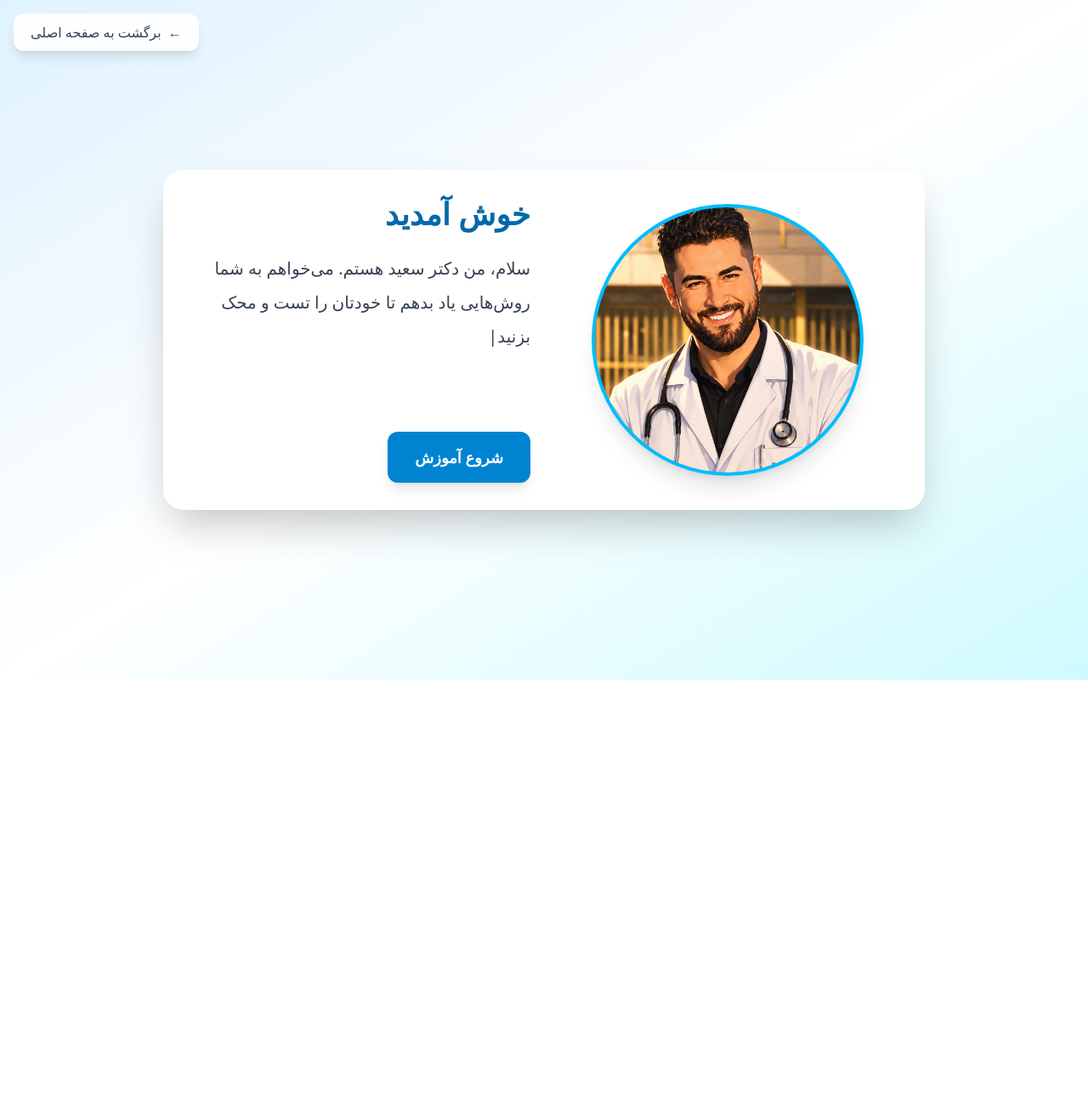
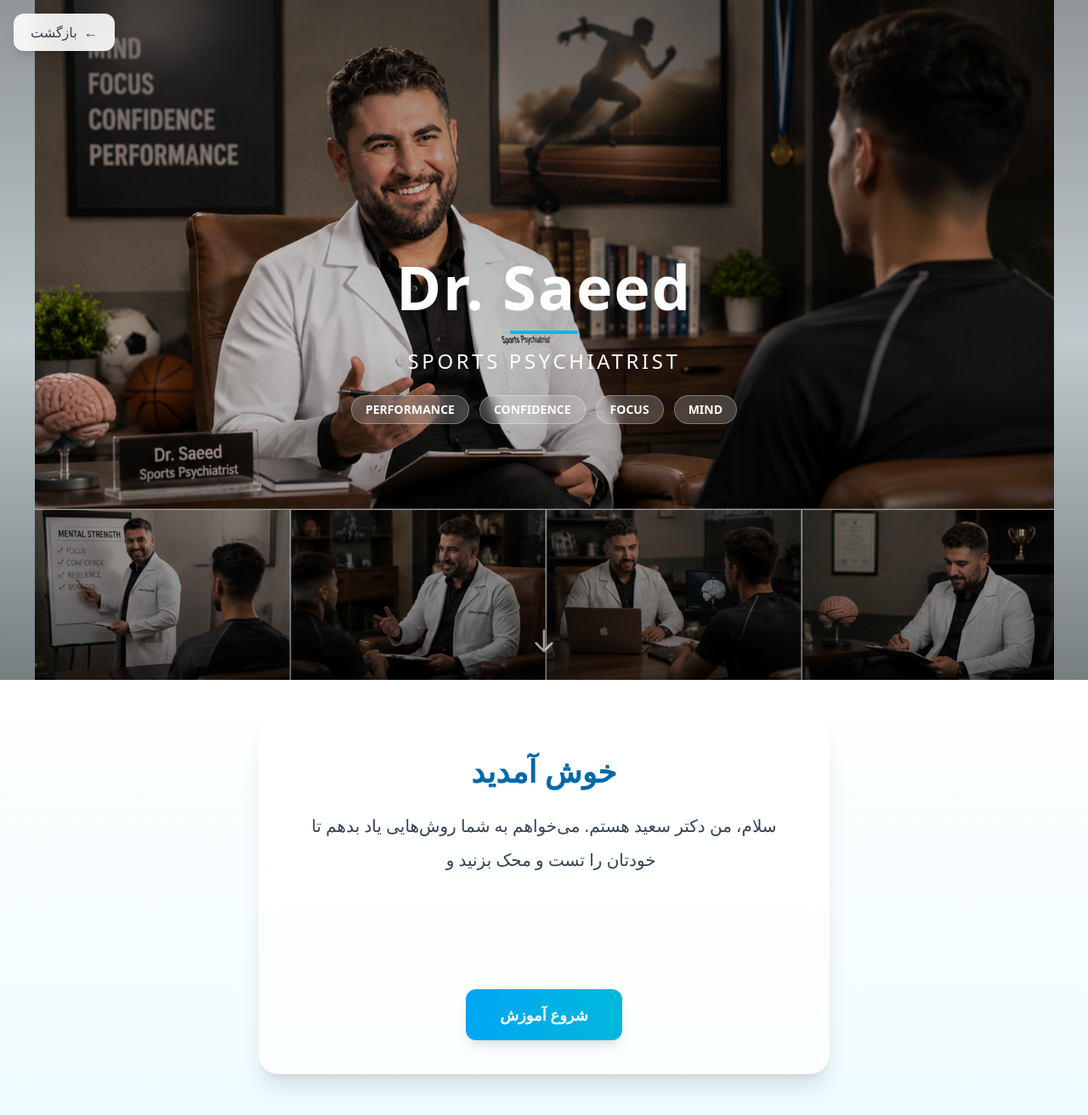
Before and after one commit to amir-ghaderian/doctor-saeed-app, a Next.js app: page /page-version2 in a window 1280 px wide. Shown: the whole page at 85% size. Before the commit the page ends 800 px from the top, so only its background shows below. Built offline with nearby package versions, Linux system fonts and the light colour scheme.

Commit message:
add new version

```diff
--- a/app/ballon-version1/page.tsx
+++ b/app/ballon-version1/page.tsx
@@ -32,12 +32,38 @@ export default function BalloonVersion() {
     },
   ];
 
-  const positions: Position[] = [
-    { top: "-20px", left: "50%", transform: "translateX(-50%)", arrow: "bottom" },
-    { bottom: "-20px", left: "50%", transform: "translateX(-50%)", arrow: "top" },
-    { top: "50%", left: "-30px", transform: "translateY(-50%)", arrow: "right" },
-    { top: "50%", right: "-30px", transform: "translateY(-50%)", arrow: "left" },
-  ];
+  // موقعیت‌های متفاوت برای موبایل و دسکتاپ
+  const getPositions = (isMobile: boolean): Position[] => {
+    if (isMobile) {
+      return [
+        { top: "-20px", left: "50%", transform: "translateX(-50%)", arrow: "bottom" },
+        { bottom: "-20px", left: "50%", transform: "translateX(-50%)", arrow: "top" },
+        { bottom: "-20px", left: "50%", transform: "translateX(-50%)", arrow: "top" },
+        { bottom: "-20px", left: "50%", transform: "translateX(-50%)", arrow: "top" },
+      ];
+    }
+    return [
+      { top: "-20px", left: "50%", transform: "translateX(-50%)", arrow: "bottom" },
+      { bottom: "-20px", left: "50%", transform: "translateX(-50%)", arrow: "top" },
+      { top: "50%", left: "-30px", transform: "translateY(-50%)", arrow: "right" },
+      { top: "50%", right: "-30px", transform: "translateY(-50%)", arrow: "left" },
+    ];
+  };
+
+  const [isMobile, setIsMobile] = useState(false);
+
+  useEffect(() => {
+    const checkMobile = () => {
+      setIsMobile(window.innerWidth < 768);
+    };
+
+    checkMobile();
+    window.addEventListener('resize', checkMobile);
+
+    return () => window.removeEventListener('resize', checkMobile);
+  }, []);
+
+  const positions = getPositions(isMobile);
 
   useEffect(() => {
     const interval = setInterval(() => {
@@ -70,24 +96,26 @@ export default function BalloonVersion() {
   };
 
   return (
-    <main className="min-h-screen bg-gradient-to-br from-sky-100 via-white to-cyan-100 flex items-center justify-center p-6">
-      <Link href="/" className="fixed top-4 left-4 z-50">
-        <button className="bg-white/90 backdrop-blur-sm px-5 py-2.5 rounded-xl shadow-lg hover:shadow-xl transition-all flex items-center gap-2 text-gray-700 hover:text-sky-600">
-          <span>←</span> برگشت به صفحه اصلی
+    <main className="min-h-screen bg-gradient-to-br from-sky-100 via-white to-cyan-100 flex items-center justify-center p-4 md:p-6">
+      <Link href="/" className="fixed top-3 left-3 md:top-4 md:left-4 z-50">
+        <button className="bg-white/90 backdrop-blur-sm px-3 py-2 md:px-5 md:py-2.5 rounded-xl shadow-lg hover:shadow-xl transition-all flex items-center gap-2 text-sm md:text-base text-gray-700 hover:text-sky-600">
+          <span>←</span> <span className="hidden xs:inline">برگشت به صفحه اصلی</span>
+          <span className="xs:hidden">بازگشت</span>
         </button>
       </Link>
 
-      <div className="max-w-4xl w-full bg-white rounded-3xl shadow-2xl overflow-hidden">
-        <div className="grid md:grid-cols-2 gap-8 items-center p-8">
+      <div className="max-w-4xl w-full bg-white rounded-2xl md:rounded-3xl shadow-2xl overflow-hidden">
+        <div className="grid grid-cols-1 md:grid-cols-2 gap-4 md:gap-8 items-center p-4 md:p-8">
+          {/* بخش تصویر و بادکنک‌ها - تغییر ترتیب در موبایل */}
           <motion.div
             initial={{ opacity: 0, x: -80 }}
             animate={{ opacity: 1, x: 0 }}
             transition={{ duration: 1 }}
-            className="flex justify-center"
+            className={`flex justify-center ${isMobile ? 'order-first' : 'order-none'}`}
           >
-            <div className="relative inline-block">
+            <div className="relative inline-block w-full max-w-[280px] md:max-w-none">
               <div
-                className="w-80 h-96 rounded-2xl shadow-xl bg-cover bg-center border-4 border-sky-400"
+                className="w-full h-72 md:h-96 rounded-2xl shadow-xl bg-cover bg-center border-4 border-sky-400"
                 style={{
                   backgroundImage: "url('/pic/eshak.jpg')",
                   backgroundPosition: "center 20%",
@@ -101,17 +129,19 @@ export default function BalloonVersion() {
                   animate={{ opacity: 1, scale: 1, y: 0 }}
                   exit={{ opacity: 0, scale: 0.3, y: -20 }}
                   transition={{ duration: 0.5 }}
-                  className="absolute z-20 max-w-[240px]"
+                  className="absolute z-20"
                   style={{
                     top: currentPosition.top,
                     bottom: currentPosition.bottom,
                     left: currentPosition.left,
                     right: currentPosition.right,
                     transform: currentPosition.transform,
+                    maxWidth: isMobile ? '180px' : '240px',
+                    width: isMobile ? '80%' : 'auto',
                   }}
                 >
-                  <div className="bg-white rounded-xl px-5 py-3.5 shadow-lg border-2 border-sky-300 relative">
-                    <p className="text-gray-800 text-sm font-medium leading-relaxed text-center">
+                  <div className="bg-white rounded-xl px-3 py-2.5 md:px-5 md:py-3.5 shadow-lg border-2 border-sky-300 relative">
+                    <p className="text-gray-800 text-xs md:text-sm font-medium leading-relaxed text-center">
                       {currentQuote.text}
                     </p>
                     <div className={`absolute ${getArrowClasses()} w-0 h-0 ${getArrowBorder()}`} />
@@ -119,41 +149,47 @@ export default function BalloonVersion() {
                 </motion.div>
               </AnimatePresence>
 
-              <div className="absolute -bottom-8 left-1/2 transform -translate-x-1/2 flex gap-2">
+              {/* نقطه‌های پایین - همیشه در پایین */}
+              <div className="absolute -bottom-6 md:-bottom-8 left-1/2 transform -translate-x-1/2 flex gap-1.5 md:gap-2">
                 {quotes.map((_, index) => (
                   <div
                     key={index}
-                    className={`w-2.5 h-2.5 rounded-full transition-all duration-300 ${
-                      index === quoteIndex ? 'bg-sky-600 w-8' : 'bg-sky-200'
+                    className={`rounded-full transition-all duration-300 ${
+                      index === quoteIndex ? 'bg-sky-600 w-6 md:w-8' : 'bg-sky-200'
                     }`}
+                    style={{ height: isMobile ? '8px' : '10px', width: index === quoteIndex ? (isMobile ? '24px' : '32px') : (isMobile ? '8px' : '10px') }}
                   />
                 ))}
               </div>
             </div>
           </motion.div>
 
+          {/* بخش متن - تغییر در موبایل */}
           <motion.div
             dir="rtl"
             initial={{ opacity: 0, y: 40 }}
             animate={{ opacity: 1, y: 0 }}
             transition={{ delay: 0.5, duration: 1 }}
+            className="text-center md:text-right"
           >
-            <h1 className="text-4xl font-bold text-sky-700 mb-6">خوش آمدید</h1>
-            <div className="space-y-4">
-              <div className="flex items-start gap-3">
-                <div className="w-2 h-2 bg-sky-500 rounded-full mt-2.5 flex-shrink-0" />
-                <p className="text-gray-600 leading-relaxed">
+            <h1 className="text-2xl md:text-4xl font-bold text-sky-700 mb-4 md:mb-6">
+              خوش آمدید
+            </h1>
+            <div className="space-y-3 md:space-y-4">
+              <div className={`flex items-start gap-3 ${isMobile ? 'justify-center' : ''}`}>
+                <div className="w-1.5 h-1.5 md:w-2 md:h-2 bg-sky-500 rounded-full mt-2 flex-shrink-0" />
+                <p className="text-gray-600 text-sm md:text-base leading-relaxed">
                   در این مسیر همراه شما هستیم تا بهترین نسخه خودتان را بسازید.
                 </p>
               </div>
-              <div className="flex items-start gap-3">
-                <div className="w-2 h-2 bg-sky-500 rounded-full mt-2.5 flex-shrink-0" />
-                <p className="text-gray-600 leading-relaxed">
+              <div className={`flex items-start gap-3 ${isMobile ? 'justify-center' : ''}`}>
+                <div className="w-1.5 h-1.5 md:w-2 md:h-2 bg-sky-500 rounded-full mt-2 flex-shrink-0" />
+                <p className="text-gray-600 text-sm md:text-base leading-relaxed">
                   با روش‌های علمی و عملی، خودتان را بهتر بشناسید.
                 </p>
               </div>
             </div>
-            <button className="mt-6 px-8 py-4 bg-gradient-to-r from-sky-500 to-cyan-500 hover:from-sky-600 hover:to-cyan-600 transition-all text-white rounded-xl text-lg font-semibold shadow-lg hover:shadow-xl transform hover:-translate-y-0.5">
+            <button className="mt-4 md:mt-6 px-6 md:px-8 py-3 md:py-4 bg-gradient-to-r from-sky-500 to-cyan-500 hover:from-sky-600 hover:to-cyan-600 transition-all text-white rounded-xl text-sm md:text-lg font-semibold shadow-lg hover:shadow-xl transform hover:-translate-y-0.5 w-full md:w-auto">
               شروع آموزش
             </button>
           </motion.div>
--- a/app/page-version2/page.tsx
+++ b/app/page-version2/page.tsx
@@ -3,59 +3,166 @@
 import { motion } from "framer-motion";
 import { TypeAnimation } from "react-type-animation";
 import Link from "next/link";
+import { useState, useEffect } from "react";
+import { useInView } from "react-intersection-observer";
 
 export default function TypeVersion() {
+  const [isMobile, setIsMobile] = useState(false);
+  const [startTyping, setStartTyping] = useState(false);
+
+  // تشخیص دیده شدن بخش تایپ
+  const { ref, inView } = useInView({
+    triggerOnce: true,
+    threshold: 0.2,
+  });
+
+  useEffect(() => {
+    const checkMobile = () => {
+      setIsMobile(window.innerWidth < 768);
+    };
+
+    checkMobile();
+    window.addEventListener('resize', checkMobile);
+
+    return () => window.removeEventListener('resize', checkMobile);
+  }, []);
+
+  // وقتی بخش تایپ دیده شد، تایپ شروع شود
+  useEffect(() => {
+    if (inView && !startTyping) {
+      setStartTyping(true);
+    }
+  }, [inView, startTyping]);
+
+  const getSequence = () => {
+    if (isMobile) {
+      return [
+        "سلام، من دکتر سعید هستم.",
+        1000,
+        "سلام، من دکتر سعید هستم. می‌خواهم روش‌هایی یاد بدهم تا خودتان را تست کنید.",
+        1000,
+        "سلام، من دکتر سعید هستم. می‌خواهم روش‌هایی یاد بدهم تا خودتان را تست کنید و مسیر رشد فردی را بهتر بشناسید.",
+      ];
+    }
+    return [
+      "سلام، من دکتر سعید هستم.",
+      1000,
+      "سلام، من دکتر سعید هستم. می‌خواهم به شما روش‌هایی یاد بدهم تا خودتان را تست و محک بزنید.",
+      1000,
+      "سلام، من دکتر سعید هستم. می‌خواهم به شما روش‌هایی یاد بدهم تا خودتان را تست و محک بزنید و مسیر رشد فردی خود را بهتر بشناسید.",
+    ];
+  };
+
+  // تعیین نحوه نمایش تصویر بر اساس دستگاه
+  const getBackgroundSize = () => {
+    return isMobile ? 'cover' : 'contain';
+  };
+
   return (
-    <main className="min-h-screen bg-gradient-to-br from-sky-100 via-white to-cyan-100 flex items-center justify-center p-6">
-      <Link href="/" className="fixed top-4 left-4 z-50">
-        <button className="bg-white/90 backdrop-blur-sm px-5 py-2.5 rounded-xl shadow-lg hover:shadow-xl transition-all flex items-center gap-2 text-gray-700 hover:text-sky-600">
-          <span>←</span> برگشت به صفحه اصلی
+    <main className="min-h-screen bg-gradient-to-b from-sky-50 to-cyan-50">
+      {/* دکمه بازگشت */}
+      <Link href="/" className="fixed top-3 left-3 md:top-4 md:left-4 z-50">
+        <button className="bg-white/90 backdrop-blur-sm px-3 py-2 md:px-5 md:py-2.5 rounded-xl shadow-lg hover:shadow-xl transition-all flex items-center gap-2 text-sm md:text-base text-gray-700 hover:text-sky-600">
+          <span>←</span> <span className="hidden xs:inline">برگشت به صفحه اصلی</span>
+          <span className="xs:hidden">بازگشت</span>
         </button>
       </Link>
 
-      <div className="max-w-4xl w-full bg-white rounded-3xl shadow-2xl overflow-hidden">
-        <div className="grid md:grid-cols-2 gap-8 items-center p-8">
+      {/* بخش بنر - تصویر با اندازه مناسب برای هر دستگاه */}
+      <section
+        className="w-full bg-center bg-no-repeat relative"
+        style={{
+          backgroundImage: "url('/pic/eshak2.png')",
+          backgroundSize: getBackgroundSize(),
+          backgroundAttachment: isMobile ? 'scroll' : 'fixed',
+          minHeight: "100vh",
+        }}
+      >
+        {/* لایه گرادیانت برای زیبایی */}
+        <div className="absolute inset-0 bg-gradient-to-b from-black/40 via-black/20 to-black/50" />
+
+        {/* محتوای روی بنر */}
+        <div className="relative min-h-screen flex flex-col items-center justify-center text-white px-4">
           <motion.div
-            initial={{ opacity: 0, x: -80 }}
-            animate={{ opacity: 1, x: 0 }}
+            initial={{ opacity: 0, y: 30 }}
+            animate={{ opacity: 1, y: 0 }}
             transition={{ duration: 1 }}
-            className="flex justify-center"
+            className="text-center"
           >
-           <div
-  className="w-80 h-80 rounded-full shadow-xl bg-cover bg-center border-4 border-sky-400"
-  style={{
-    backgroundImage: "url('/pic/eshak.jpg')",
-    backgroundPosition: "center 20%",
-  }}
-/>
+            <h1 className="text-3xl sm:text-4xl md:text-5xl lg:text-7xl font-bold drop-shadow-2xl tracking-wide">
+              Dr. Saeed
+            </h1>
+            <div className="w-16 sm:w-20 h-1 bg-sky-400 mx-auto my-2 md:my-4 rounded-full" />
+            <p className="text-sm sm:text-base md:text-xl lg:text-2xl drop-shadow-xl tracking-[0.15em]">
+              SPORTS PSYCHIATRIST
+            </p>
+
+            {/* کلمات کلیدی زیر نام */}
+            <div className="flex flex-wrap gap-1.5 sm:gap-2 md:gap-3 justify-center mt-3 md:mt-6">
+              {["MIND", "FOCUS", "CONFIDENCE", "PERFORMANCE"].map((word) => (
+                <span
+                  key={word}
+                  className="px-2 sm:px-3 md:px-4 py-1 md:py-1.5 bg-white/20 backdrop-blur-sm rounded-full text-[10px] sm:text-xs md:text-sm font-semibold border border-white/30"
+                >
+                  {word}
+                </span>
+              ))}
+            </div>
           </motion.div>
+        </div>
 
-          <motion.div
-            dir="rtl"
-            initial={{ opacity: 0, y: 40 }}
-            animate={{ opacity: 1, y: 0 }}
-            transition={{ delay: 0.5, duration: 1 }}
-          >
-            <h1 className="text-4xl font-bold text-sky-700 mb-6">خوش آمدید</h1>
-            <div className="text-xl leading-10 text-gray-700 min-h-[180px]">
-              <TypeAnimation
-                sequence={[
-                  "سلام، من دکتر سعید هستم.",
-                  1000,
-                  "سلام، من دکتر سعید هستم. می‌خواهم به شما روش‌هایی یاد بدهم تا خودتان را تست و محک بزنید.",
-                  1000,
-                  "سلام، من دکتر سعید هستم. می‌خواهم به شما روش‌هایی یاد بدهم تا خودتان را تست و محک بزنید و مسیر رشد فردی خود را بهتر بشناسید.",
-                ]}
-                speed={60}
-                repeat={0}
-              />
+        {/* فلش پایین برای اسکرول */}
+        <motion.div
+          animate={{ y: [0, 10, 0] }}
+          transition={{ repeat: Infinity, duration: 2 }}
+          className="absolute bottom-4 md:bottom-8 left-1/2 -translate-x-1/2 text-white/60 cursor-pointer"
+          onClick={() => window.scrollTo({ top: window.innerHeight, behavior: 'smooth' })}
+        >
+          <svg className="w-5 h-5 sm:w-6 sm:h-6 md:w-8 md:h-8" fill="none" stroke="currentColor" viewBox="0 0 24 24">
+            <path strokeLinecap="round" strokeLinejoin="round" strokeWidth={2} d="M19 14l-7 7m0 0l-7-7m7 7V3" />
+          </svg>
+        </motion.div>
+      </section>
+
+      {/* بخش متن تایپ‌رایتر - با ref برای تشخیص اسکرول */}
+      <section
+        ref={ref}
+        className="w-full bg-gradient-to-b from-white to-sky-50/50"
+      >
+        <motion.div
+          dir="rtl"
+          initial={{ opacity: 0, y: 40 }}
+          animate={{ opacity: 1, y: 0 }}
+          transition={{ delay: 0.3, duration: 0.8 }}
+          className="max-w-3xl mx-auto p-4 sm:p-6 md:p-10 lg:p-12 text-center"
+        >
+          <div className="bg-white/80 backdrop-blur-sm rounded-2xl md:rounded-3xl p-5 sm:p-6 md:p-8 lg:p-10 shadow-xl">
+            <h1 className="text-xl sm:text-2xl md:text-4xl font-bold text-sky-700 mb-3 md:mb-6">
+              خوش آمدید
+            </h1>
+
+            <div className="text-sm sm:text-base md:text-xl leading-7 sm:leading-8 md:leading-10 text-gray-700 min-h-[100px] sm:min-h-[120px] md:min-h-[180px]">
+              {startTyping ? (
+                <TypeAnimation
+                  key={isMobile ? 'mobile' : 'desktop'}
+                  sequence={getSequence()}
+                  speed={isMobile ? 50 : 60}
+                  repeat={0}
+                  className="inline-block"
+                />
+              ) : (
+                <span className="text-gray-400 opacity-50">
+                  برای دیدن پیام اسکرول کنید...
+                </span>
+              )}
             </div>
-            <button className="mt-8 px-8 py-4 bg-sky-600 hover:bg-sky-700 transition-all text-white rounded-xl text-lg font-semibold shadow-lg">
+
+            <button className="mt-4 md:mt-8 px-6 sm:px-8 md:px-10 py-2.5 sm:py-3 md:py-4 bg-gradient-to-r from-sky-500 to-cyan-500 hover:from-sky-600 hover:to-cyan-600 transition-all text-white rounded-xl text-sm sm:text-base md:text-lg font-semibold shadow-lg hover:shadow-xl transform hover:-translate-y-0.5 w-full sm:w-auto">
               شروع آموزش
             </button>
-          </motion.div>
-        </div>
-      </div>
+          </div>
+        </motion.div>
+      </section>
     </main>
   );
 }
--- a/package.json
+++ b/package.json
@@ -13,6 +13,7 @@
     "next": "16.2.9",
     "react": "19.2.4",
     "react-dom": "19.2.4",
+    "react-intersection-observer": "^10.0.3",
     "react-type-animation": "^3.2.0"
   },
   "devDependencies": {
```
Also changed, not shown: app/globals.css (+13 -0 lines), public/pic/eshak2.png (added), 1 other file (tests, documents, lock files or other folders).
